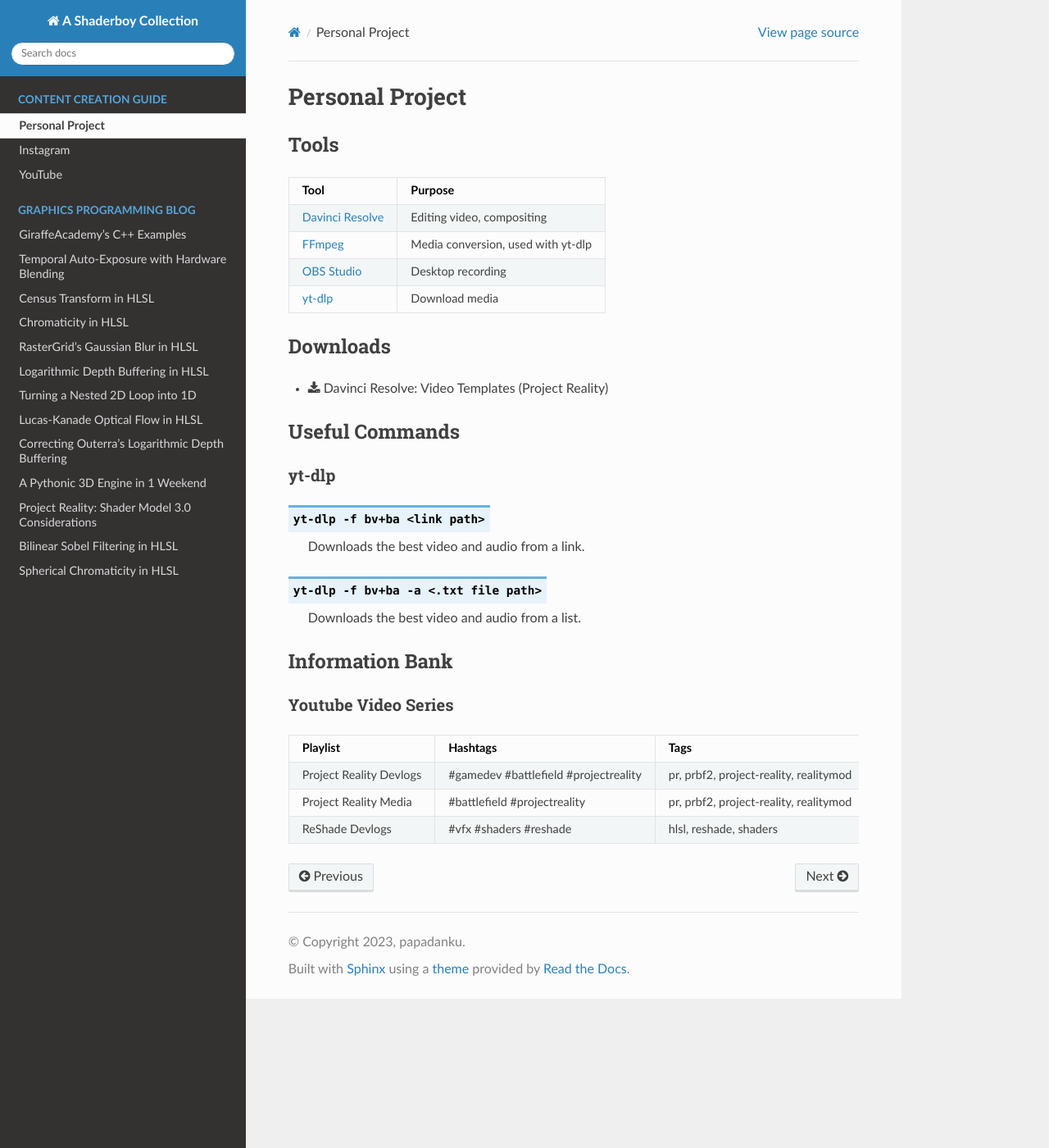
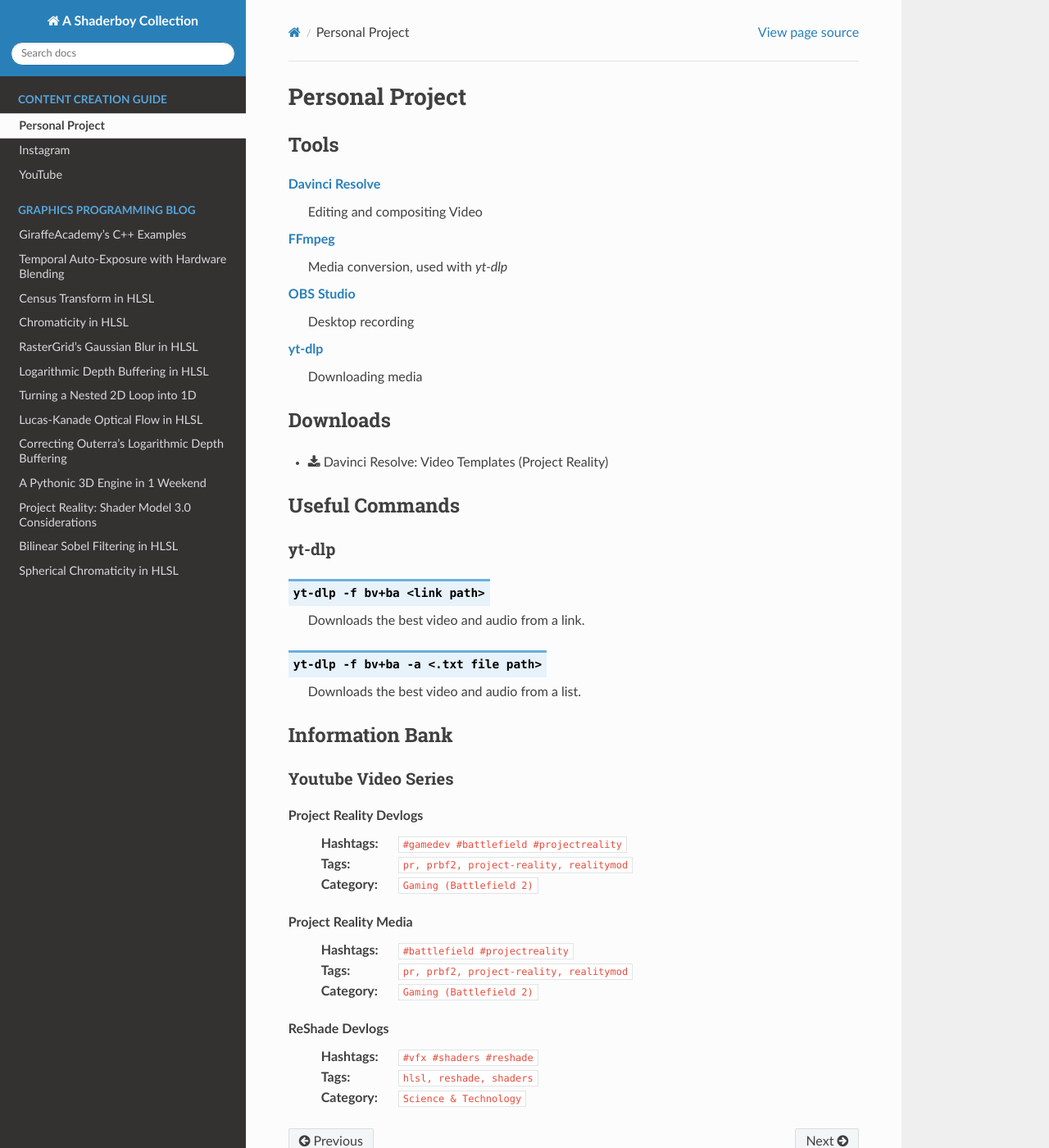
Before and after one commit to papadanku/papadanku.github.io, a Sphinx documentation site: the page built from docs/source/social/project.rst, in a window 1280 px wide and 1400 px high. Shown: the whole window at 82% size. Built offline with Sphinx 7.4.7 and the Read the Docs theme 2.0.0, drawn with Linux system fonts in a browser that asks for light colours.

Commit message:
Changed directives

```diff
--- a/docs/source/social/project.rst
+++ b/docs/source/social/project.rst
@@ -5,19 +5,14 @@ Personal Project
 Tools
 -----
 
-.. list-table::
-   :header-rows: 1
-
-   * - Tool
-     - Purpose
-   * - `Davinci Resolve <https://www.blackmagicdesign.com/products/davinciresolve>`_
-     - Editing video, compositing
-   * - `FFmpeg <https://ffmpeg.org/>`_
-     - Media conversion, used with yt-dlp
-   * - `OBS Studio <https://obsproject.com/>`_
-     - Desktop recording
-   * - `yt-dlp <https://github.com/yt-dlp/yt-dlp>`_
-     - Download media
+`Davinci Resolve <https://www.blackmagicdesign.com/products/davinciresolve>`_
+   Editing and compositing Video
+`FFmpeg <https://ffmpeg.org/>`_
+   Media conversion, used with `yt-dlp`
+`OBS Studio <https://obsproject.com/>`_
+   Desktop recording
+`yt-dlp <https://github.com/yt-dlp/yt-dlp>`_
+   Downloading media
 
 Downloads
 ---------
@@ -44,22 +39,15 @@ Information Bank
 Youtube Video Series
 ^^^^^^^^^^^^^^^^^^^^
 
-.. list-table::
-   :header-rows: 1
-
-   * - Playlist
-     - Hashtags
-     - Tags
-     - Category
-   * - Project Reality Devlogs
-     - #gamedev #battlefield #projectreality
-     - pr, prbf2, project-reality, realitymod
-     - Gaming (Battlefield 2)
-   * - Project Reality Media
-     - #battlefield #projectreality
-     - pr, prbf2, project-reality, realitymod
-     - Gaming (Battlefield 2)
-   * - ReShade Devlogs
-     - #vfx #shaders #reshade
-     - hlsl, reshade, shaders
-     - Science & Technology
+Project Reality Devlogs
+   :Hashtags: ``#gamedev #battlefield #projectreality``
+   :Tags: ``pr, prbf2, project-reality, realitymod``
+   :Category: ``Gaming (Battlefield 2)``
+Project Reality Media
+   :Hashtags: ``#battlefield #projectreality``
+   :Tags: ``pr, prbf2, project-reality, realitymod``
+   :Category: ``Gaming (Battlefield 2)``
+ReShade Devlogs
+   :Hashtags: ``#vfx #shaders #reshade``
+   :Tags: ``hlsl, reshade, shaders``
+   :Category: ``Science & Technology``
```
Also changed, not shown: docs/source/social/youtube.rst (+4 -12 lines).
